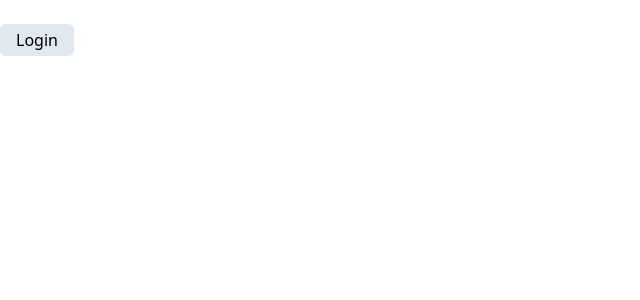
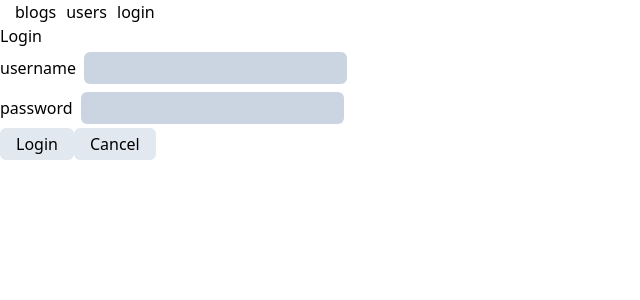
Before and after one commit to BhupenGupta05/blogApp, a React (Vite) app: page /login in a window 1280 px wide. Before the commit this address had no page. Shown: the top 300 px of the page, without its empty margins (0-640 px from the left). Built offline with nearby package versions, Linux system fonts and the light colour scheme.

Commit message:
implemented navigation menu

```diff
--- a/package.json
+++ b/package.json
@@ -21,6 +21,7 @@
     "cors": "^2.8.5",
     "prop-types": "^15.8.1",
     "react": "^18.2.0",
+    "react-bootstrap": "^2.10.0",
     "react-dom": "^18.2.0",
     "react-redux": "^9.1.0",
     "react-router-dom": "^6.21.2",
--- a/src/App.jsx
+++ b/src/App.jsx
@@ -1,7 +1,7 @@
 import { useState, useEffect, useRef } from 'react'
 import { useDispatch, useSelector } from 'react-redux'
 import { showNotification } from './reducers/notificationReducer'
-import { setUser, clearUser } from './reducers/userReducer'
+import { setUser } from './reducers/userReducer'
 import { initializeBlogs,createBlog } from './reducers/blogReducer'
 import blogService from './services/blogs'
 import loginService from './services/login'
@@ -16,16 +16,17 @@ import { Route, Routes, useNavigate, Navigate } from 'react-router'
 import Home from './components/Home'
 import Users from './components/Users'
 import User from './components/User'
+import Login from './components/Login'
 
 const App = () => {
   const naviagte = useNavigate()
   const dispatch = useDispatch()
   const user = useSelector((state) => state.user)
-  const blogs = useSelector((state) => state.blogs)
+
 
   // const [blogs, setBlogs] = useState([])
-  const [username, setUsername] = useState('')
-  const [password, setPassword] = useState('')
+  // const [username, setUsername] = useState('')
+  // const [password, setPassword] = useState('')
 
   const blogFormRef = useRef()
 
@@ -34,7 +35,7 @@ const App = () => {
       // Fetch and update blogs after user login
       dispatch(initializeBlogs())
     }
-  },[user, username, password, dispatch])
+  },[user, dispatch])
 
   useEffect(() => {
     const loggedUserJSON = window.localStorage.getItem('loggedBlogAppUser')
@@ -47,26 +48,26 @@ const App = () => {
     }
   }, [dispatch])
 
-  const handleLogin = async (event) => {
-    event.preventDefault()
-    try {
-      const user = await loginService.login({ username, password })
-      window.localStorage.setItem('loggedBlogAppUser', JSON.stringify(user))
-      blogService.setToken(user.token)
-      dispatch(setUser(user))
-      setUsername('')
-      setPassword('')
-      // Update blogs after login
-      dispatch(showNotification(`${user.name} logged in`, 5))
-      dispatch(initializeBlogs())
-      naviagte('/')
+  // const handleLogin = async (event) => {
+  //   event.preventDefault()
+  //   try {
+  //     const user = await loginService.login({ username, password })
+  //     window.localStorage.setItem('loggedBlogAppUser', JSON.stringify(user))
+  //     blogService.setToken(user.token)
+  //     dispatch(setUser(user))
+  //     setUsername('')
+  //     setPassword('')
+  //     // Update blogs after login
+  //     dispatch(showNotification(`${user.name} logged in`, 5))
+  //     dispatch(initializeBlogs())
+  //     naviagte('/')
 
-    } catch (exception) {
-      dispatch(showNotification(`Wrong credentials`, 5))
-      setUsername('')
-      setPassword('')
-    }
-  }
+  //   } catch (exception) {
+  //     dispatch(showNotification(`Wrong credentials`, 5))
+  //     setUsername('')
+  //     setPassword('')
+  //   }
+  // }
 
   const addBlog = (blogObj) => {
     blogFormRef.current.toggleVisibility()
@@ -74,15 +75,15 @@ const App = () => {
     dispatch(showNotification(`A new blog ${blogObj.title} by ${blogObj.author} added`, 5))
   }
 
-  const loginForm = () => (
-    <Togglable buttonLabel='Login'>
-      <LoginForm handleSubmit={handleLogin}
-        username={username}
-        password={password}
-        setUsername={setUsername}
-        setPassword={setPassword}/>
-    </Togglable>
-  )
+  // const loginForm = () => (
+  //   <Togglable buttonLabel='Login'>
+  //     <LoginForm handleSubmit={handleLogin}
+  //       username={username}
+  //       password={password}
+  //       setUsername={setUsername}
+  //       setPassword={setPassword}/>
+  //   </Togglable>
+  // )
 
   const blogForm = () => (
     <Togglable buttonLabel='New Blog' ref={blogFormRef} >
@@ -95,7 +96,7 @@ const App = () => {
       <Notification />
       <Menu />
 
-      {!user && loginForm()}
+      {/* {!user && loginForm()} */}
       {user && <div>
         {blogForm()}
       </div>
@@ -107,6 +108,7 @@ const App = () => {
         <Route path='/blogs/:id' element={<Blog />} />
         <Route path='/users' element={user ? <Users />: <Navigate replace to='/login' />} />
         <Route path='/users/:id' element={<User />} />
+        <Route path='/login' element={<Login />} />
       </Routes>
 
       {/* If we dont define a buttonlabel, it will render a button with no text
--- a/src/components/BlogForm.jsx
+++ b/src/components/BlogForm.jsx
@@ -9,6 +9,10 @@ const BlogForm = ({ createBlog }) => {
 
   const addBlog = (e) => {
     e.preventDefault()
+
+    if(!newBlog.title || !newBlog.author || !newBlog.url) {
+      return;
+    }
 
     createBlog({
       title: newBlog.title,
--- /dev/null
+++ b/src/components/Login.jsx
@@ -0,0 +1,46 @@
+import LoginForm from "./LoginForm"
+import { useState } from "react"
+import { useDispatch } from "react-redux"
+import { showNotification } from '../reducers/notificationReducer'
+import blogService from '../services/blogs'
+import loginService from '../services/login'
+import { initializeBlogs } from "../reducers/blogReducer"
+import { useNavigate } from "react-router"
+import { setUser } from '../reducers/userReducer'
+
+const Login = () => {
+    const [username, setUsername] = useState('')
+    const [password, setPassword] = useState('')
+    const naviagte = useNavigate()
+    const dispatch = useDispatch()
+
+    const handleLogin = async (event) => {
+        event.preventDefault()
+        try {
+          const user = await loginService.login({ username, password })
+          window.localStorage.setItem('loggedBlogAppUser', JSON.stringify(user))
+          blogService.setToken(user.token)
+          dispatch(setUser(user))
+          setUsername('')
+          setPassword('')
+          dispatch(showNotification(`${user.name} logged in`, 5))
+          dispatch(initializeBlogs())
+          naviagte('/')
+        } catch (exception) {
+          dispatch(showNotification(`Wrong credentials`, 5))
+          setUsername('')
+          setPassword('')
+        }
+      }
+  return (
+    // <Togglable buttonLabel='Login'>
+        <LoginForm handleSubmit={handleLogin}
+        username={username}
+        password={password}
+        setUsername={setUsername}
+        setPassword={setPassword}/>
+    // </Togglable>
+  )
+}
+
+export default Login
--- a/src/components/LoginForm.jsx
+++ b/src/components/LoginForm.jsx
@@ -1,4 +1,5 @@
 import PropTypes from 'prop-types'
+import { useNavigate } from 'react-router'
 
 const LoginForm = ({
   handleSubmit,
@@ -7,6 +8,10 @@ const LoginForm = ({
   setUsername,
   setPassword
 }) => {
+  const naviagte = useNavigate()
+  const handleCancel = () => {
+    naviagte('/')
+  }
   return (
     <div>
       <h2>Login</h2>
@@ -37,7 +42,11 @@ const LoginForm = ({
           />
 
         </div>
+        <div>
         <button id='login-button' type="submit" className="px-4 py-1 bg-slate-200 rounded-md mb-2">Login</button>
+        <button id='cancel-button' type="button" className="px-4 py-1 bg-slate-200 rounded-md mb-2" onClick={handleCancel}>Cancel</button>
+        </div>
+
       </form>
     </div>
   )
--- a/src/components/Menu.jsx
+++ b/src/components/Menu.jsx
@@ -26,7 +26,13 @@ const Menu = () => {
 
         </div>
         ) : (
-        <Link style={padding} to='/login'></Link>
+          <div>
+            <Link style={padding} to='/'></Link>
+            <Link style={padding} to='/blogs'>blogs</Link>
+            <Link style={padding} to='/users'>users</Link>
+            <Link style={padding} to='/login'>login</Link>
+          </div>
+
         )}
 
     </>
```
Also changed, not shown: 1 other file (tests, documents, lock files or other folders).
